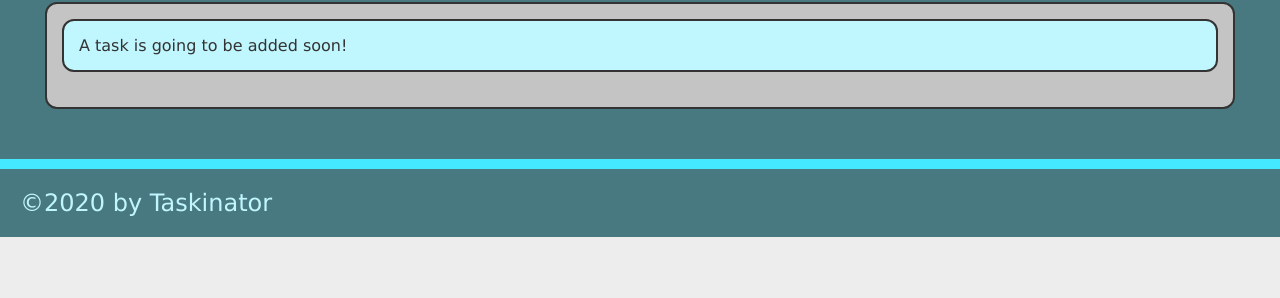
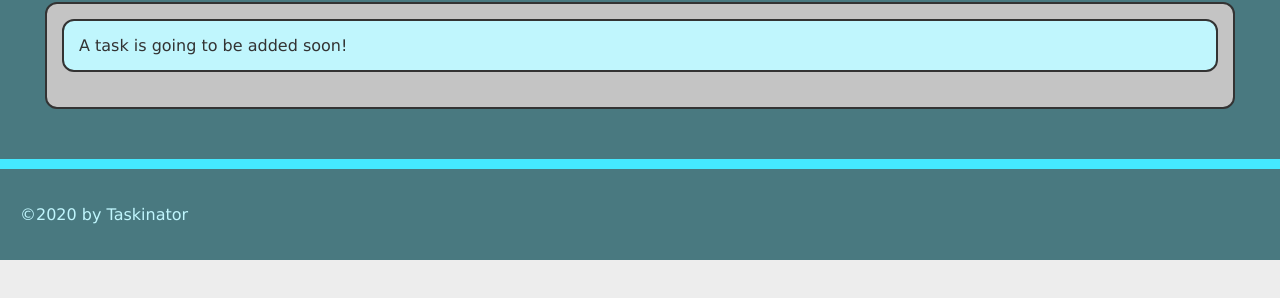
Before and after one commit to vxnessa/taskinator, a plain HTML site: page index.html in a window 1280 px wide. Shown: the part 396-694 px from the top of the page. Drawn offline with Linux system fonts and the light colour scheme.

```diff
--- a/assets/js/script.js
+++ b/assets/js/script.js
@@ -1,3 +1,4 @@
+
 var formEl = document.querySelector("#task-form");
 var tasksToDoEl = document.querySelector("#tasks-to-do");
 
@@ -7,3 +8,4 @@ var createTaskHandler = function(event) {
 
 
 formEl.addEventListener("submit", createTaskHandler);
+}
--- a/index.html
+++ b/index.html
@@ -46,11 +46,15 @@
   <script src="./assets/js/script.js"></script>
 
 
-</body>
+
+
+      <!--footer-->
+         <footer>
+          <p>
+              &copy;2020 by Taskinator
+          </p>
+              </footer>
+
+  </body>
 
 </html>
-
-
-<footer>
-    &copy;2020 by Taskinator
-</footer>
```
